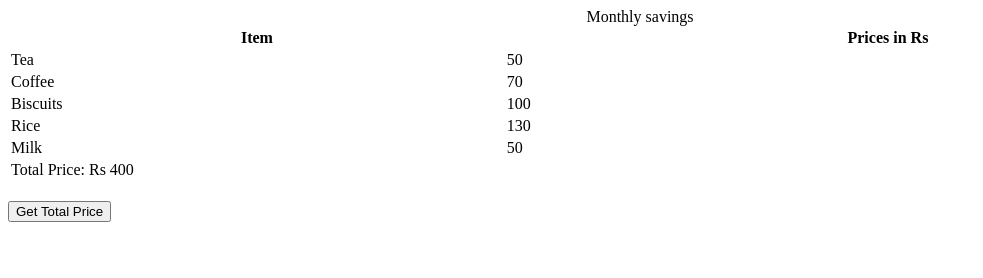
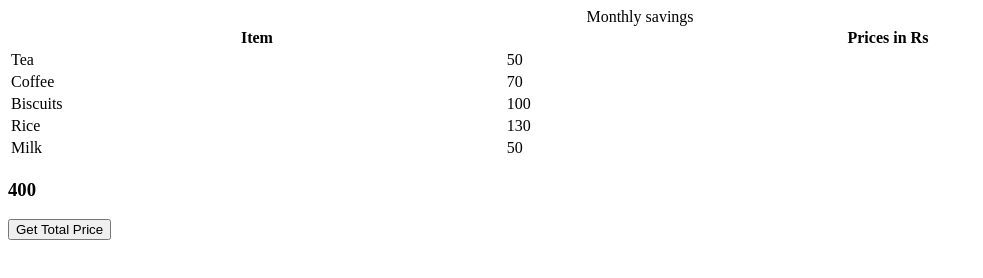
Before and after one commit to acciojob/grofers-checkout-vanikrishna-dev, a website: page main.html in a window 1280 px wide. Both pictures are taken after a click on the button "Get Total Price". Shown: the whole page, without its empty margins (0-983 px from the left). Drawn offline with Linux system fonts and the light colour scheme.

Commit message:
created a submission

```diff
--- a/main.html
+++ b/main.html
@@ -18,23 +18,23 @@
     </tr>
     <tr>
       <td class="item">Tea</td>
-      <td class="prices">50</td>
+      <td class="price">50</td>
     </tr>
     <tr>
       <td class="item">Coffee</td>
-      <td class="prices">70</td>
+      <td class="price">70</td>
     </tr>
     <tr>
       <td class="item">Biscuits</td>
-      <td class="prices">100</td>
+      <td class="price">100</td>
     </tr>
     <tr>
       <td class="item">Rice</td>
-      <td class="prices">130</td>
+      <td class="price">130</td>
     </tr>
     <tr>
       <td class="item">Milk</td>
-      <td class="prices">50</td>
+      <td class="price">50</td>
     </tr>
   </table>
 	<h3 id="ans"></h3>
--- a/script.js
+++ b/script.js
@@ -5,29 +5,14 @@ document.body.appendChild(getSumBtn);
 const getSum = () => {
 	let totalPrice = 0;
 
-	const prices = document.querySelectorAll(".prices");
+	const price = document.querySelectorAll(".price");
 
-	prices.forEach(item => {
-        let value = item.innerText.trim();
-		let cleanValue = value.slice(-3);
-
-		totalPrice += parseFloat(cleanValue) || 0;
+	price.forEach(item => {
+        totalPrice += parseInt(item.innerText);
     });
 
-    const existing = document.querySelector(".total-row");
-    if (existing) existing.remove();
+	document.getElementById("ans").innerText = totalPrice;
 
-    const tr = document.createElement("tr");
-    tr.classList.add("total-row");
-
-    const td = document.createElement("td");
-    td.colSpan = 2;
-    td.innerText = "Total Price: Rs " + totalPrice;
-
-    tr.appendChild(td);
-
-    const table = document.querySelector("table");
-    table.appendChild(tr);
 };
 
 getSumBtn.addEventListener("click", getSum);
```
